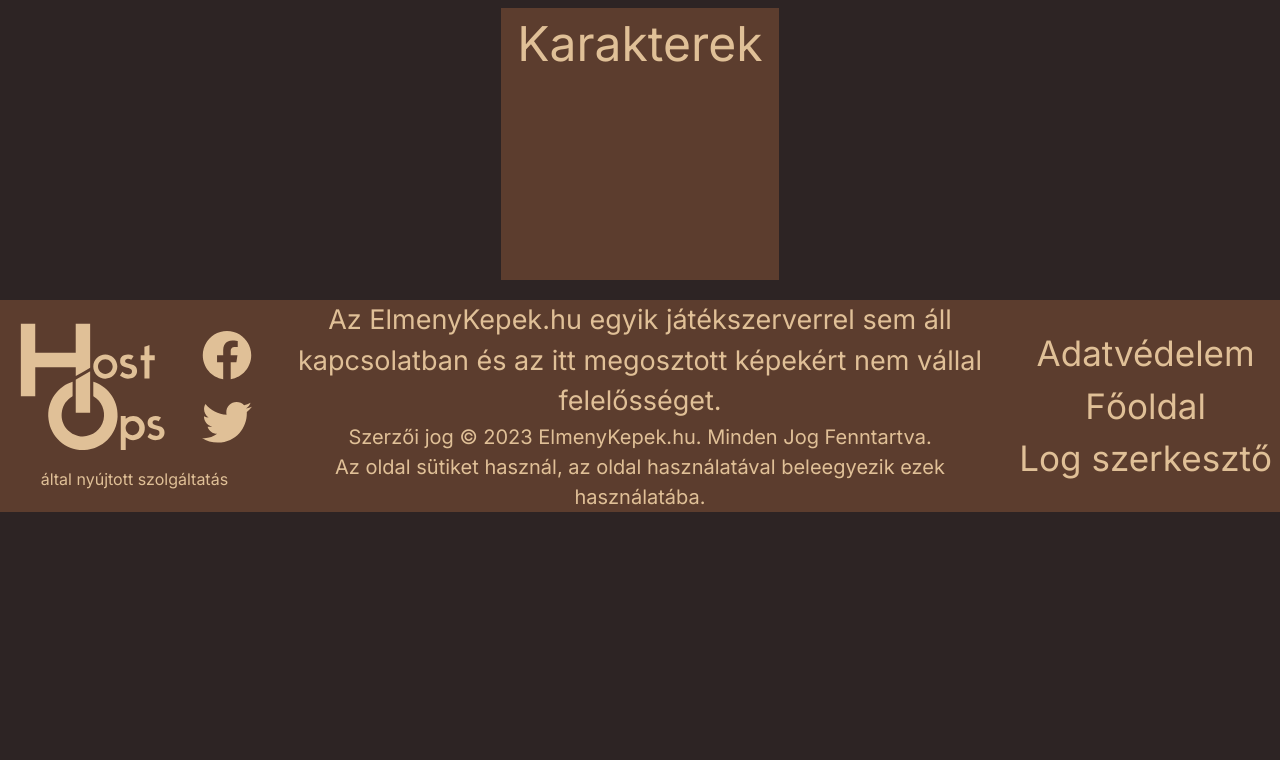
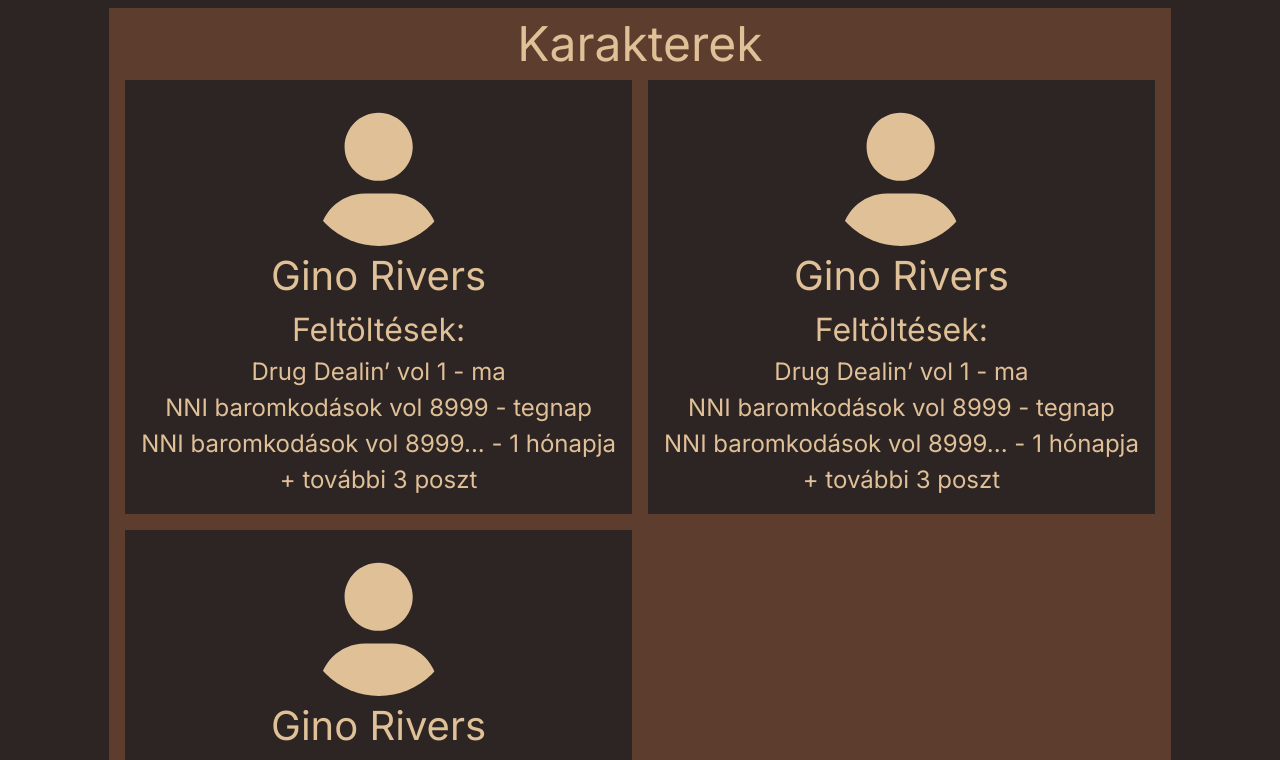
Before and after one commit to MarkHenyecz/elmenykepek_hu, a Next.js app: page /profil in a window 1280 px wide. Shown: the part 420-1180 px from the top of the page. Before the commit the page ends 932 px from the top, so only its background shows below. Built offline with nearby package versions, Linux system fonts and the light colour scheme.

Commit message:
profile page additions

```diff
--- a/app/profil/page.tsx
+++ b/app/profil/page.tsx
@@ -1,9 +1,14 @@
+"use client";
 import AvatarElem from '@/components/avatar/avatar'
 import '../../components/scss/profile.scss'
 import PostElem from '@/components/post/post'
 import Image from 'next/image'
+import ProfilePageCharacterElem from '@/components/profilePageCharacter/profilePageCharacter'
+import ReactSwipe from 'react-swipe';
 
 export default function Profile() {
+  let reactSwipeEl;
+
   return (
     <main>
       <AvatarElem width={190} height={190} />
@@ -11,6 +16,12 @@ export default function Profile() {
       <div className='divider' />
       <h1>Karakterek</h1>
 
+      <div className='scrollWrapper'>
+          {/* TODO: SCROLL SETUP! */}
+          <ProfilePageCharacterElem />
+          <ProfilePageCharacterElem />
+          <ProfilePageCharacterElem />
+      </div>
     </main>
   )
 }
--- /dev/null
+++ b/components/profilePageCharacter/profilePageCharacter.tsx
@@ -0,0 +1,20 @@
+"use client";
+import '../../components/scss/profile-character.scss'
+import AvatarElem from '../avatar/avatar';
+
+
+export default function ProfilePageCharacterElem() {
+
+
+    return (
+        <div className='characterElem'>
+            <AvatarElem width={150} height={150} />
+            <h1>Gino Rivers</h1>
+            <h2>Feltöltések:</h2>
+            <p>Drug Dealin’ vol 1 - ma</p>
+            <p>NNI baromkodások vol 8999 - tegnap</p>
+            <p>NNI baromkodások vol 8999... - 1 hónapja</p>
+            <p>+ további 3 poszt</p>
+        </div>
+    )
+}
--- /dev/null
+++ b/components/scss/profile-character.scss
@@ -0,0 +1,26 @@
+@import "variables.scss";
+
+.characterElem {
+    background-color: $color-background-1;
+    display: flex;
+    flex-direction: column;
+    align-items: center;
+    padding: 2vh;
+    overflow: hidden;
+
+    max-width: 553px;
+    float: left;
+    margin: 0;
+
+    h1 {
+        font-size: 40px;
+    }
+
+    h2 {
+        font-size: 32px;
+    }
+
+    p {
+        font-size: 24px;
+    }
+}
--- a/components/scss/profile.scss
+++ b/components/scss/profile.scss
@@ -18,4 +18,13 @@ main {
         width: 2000%;
         background-color: $color-background-1;
     }
+
+    .scrollWrapper {
+        max-width: 1249px;
+
+        gap: 2vh;
+        display: grid;
+        grid-template-columns: repeat(2, 1fr);
+        grid-template-rows: 1fr;
+    }
 }
```
